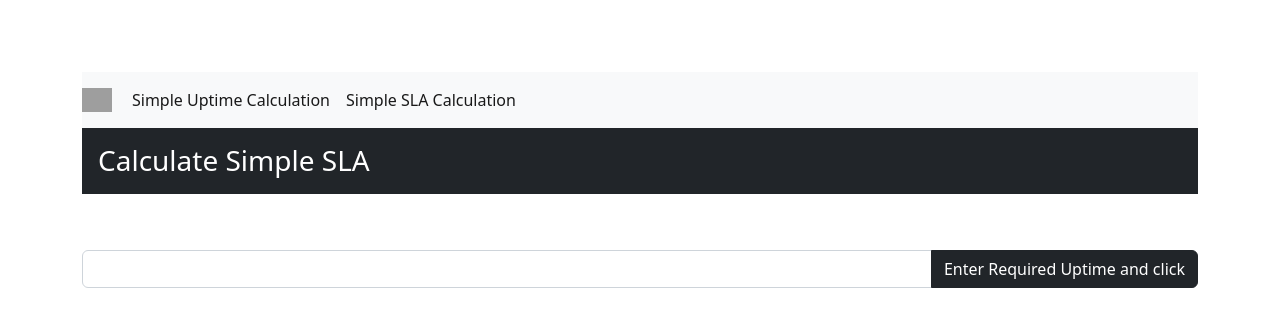
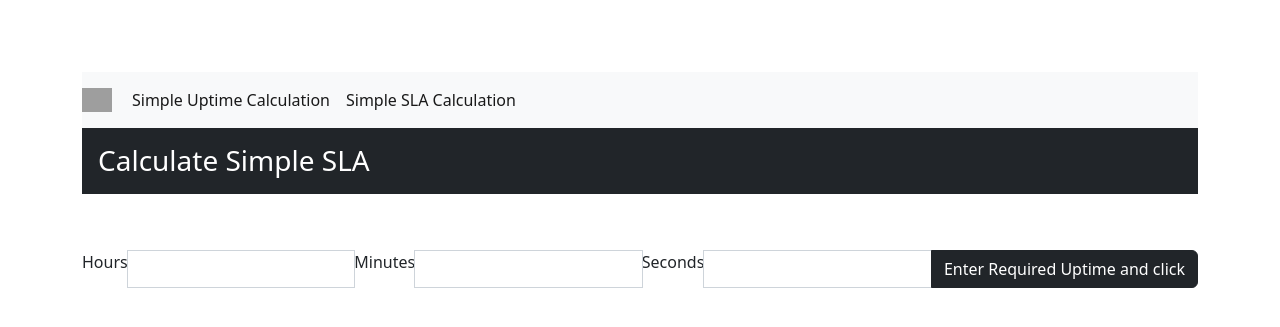
Before and after one commit to gilgamesh7/uptime_calculator_django, a Django app: page /sla/simple_sla/ in a window 1280 px wide. Shown: the top 327 px of the page. Run offline with Django 4.2, Linux system fonts and the light colour scheme; grey boxes are pictures that could not be loaded.

Commit message:
Add simple downtime - needs variable changes

```diff
--- a/sla/templates/sla/simple_sla.html
+++ b/sla/templates/sla/simple_sla.html
@@ -15,7 +15,12 @@
     <div>
         <form method="get">
             <div class="input-group mb-3">
-                <input type="text" name="simple_uptime" class="form-control" placeholder="" aria-label="Example text with button addon" aria-describedby="button-addon1">
+                <label for="simple_uptime_hours">Hours    </label>
+                <input type="text" name="simple_uptime_hours" class="form-control" placeholder="" aria-label="Hours" aria-describedby="button-addon1">
+                <label for="simple_uptime_minutes">Minutes    </label>
+                <input type="text" name="simple_uptime_minutes" class="form-control" placeholder="" aria-label="Minutes" aria-describedby="button-addon2">
+                <label for="simple_uptime_seconds"> Seconds    </label>
+                <input type="text" name="simple_uptime_seconds" class="form-control" placeholder="" aria-label="Seconds" aria-describedby="button-addon3">
                 <button class="btn btn btn-dark" type="submit" id="button-addon1">Enter Required Uptime and click</button>
               </div>
         </form>
--- a/sla/views.py
+++ b/sla/views.py
@@ -8,16 +8,22 @@ import requests
 def simple_sla(request):
     simple_sla_data = {}
 
-    # if 'simple_uptime' in request.GET:
-    #     try:
-    #         logger.info("Get SLA for simple Uptime as input")
-    #         simple_sla = request.GET['simple_uptime']
-    #         with requests.Session() as session:
-    #             response = session.get('https://get.uptime.is/api', params={'sla': simple_sla})
-    #             response.raise_for_status()
+    if 'simple_uptime_hours' in request.GET:
+        try:
+            hours = int(request.GET['simple_uptime_hours'])
+            minutes = int(request.GET['simple_uptime_minutes'])
+            seconds = int(request.GET['simple_uptime_seconds'])
 
-    #         simple_downtime_data = response.json()
-    #     except Exception as err:
-    #         logger.error(f"Exception : {err}")
+            request_parameter = f"{hours}h{minutes}m{seconds}s"
+
+            logger.info(f"Get Uptime for simple Uptime as input : {request_parameter}")
+
+            with requests.Session() as session:
+                response = session.get('https://get.uptime.is/api', params={'down': request_parameter})
+                response.raise_for_status()
+
+            simple_sla_data = response.json()
+        except Exception as err:
+            logger.error(f"Exception : {err}")
 
     return render(request, 'sla/simple_sla.html', {'simple_sla_data':simple_sla_data})
```
